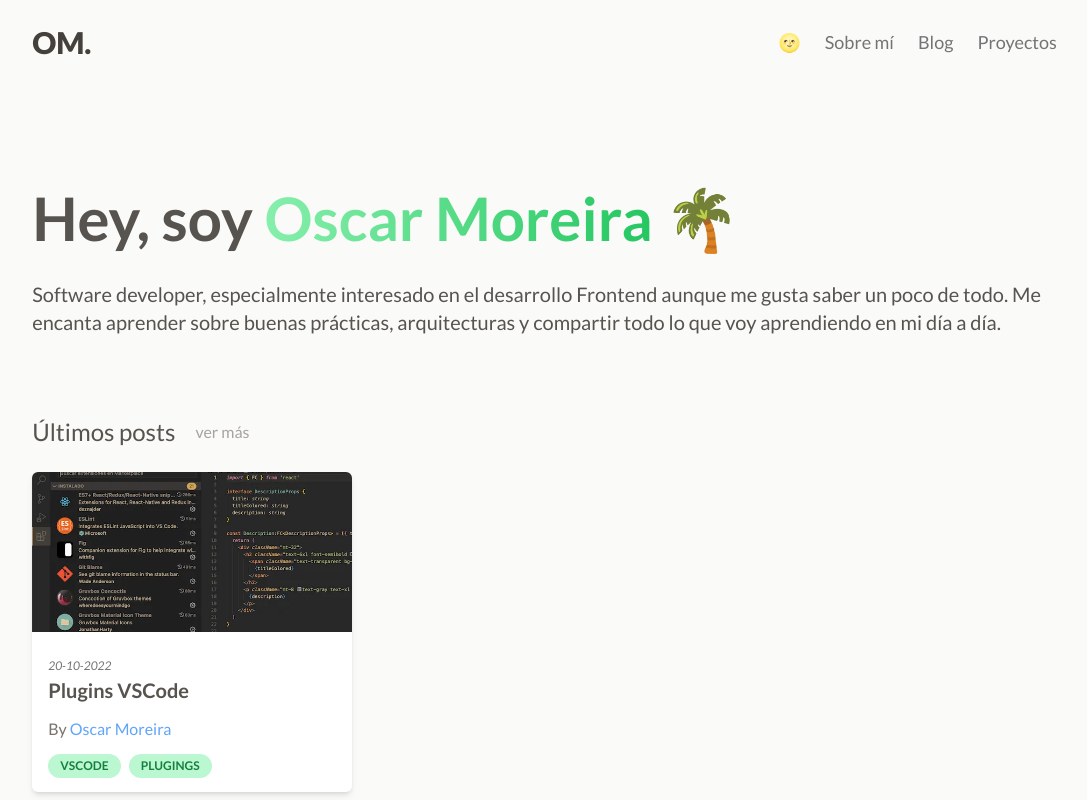
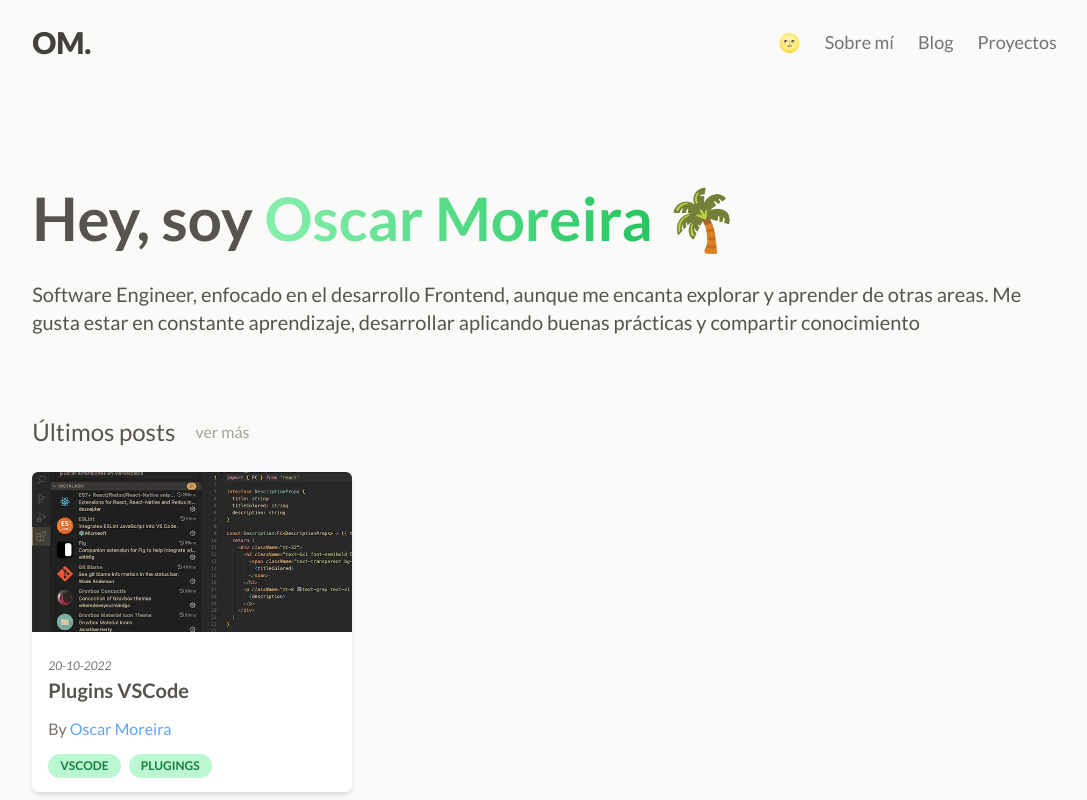
Before and after one commit to omorest/oscarmoreira.dev, a Next.js app: page / in a window 1280 px wide. Shown: the top 800 px of the page, without its empty margins (88-1175 px from the left). Built offline with nearby package versions, Linux system fonts and the light colour scheme.

Commit message:
description

```diff
--- a/components/Description.tsx
+++ b/components/Description.tsx
@@ -9,12 +9,12 @@
 const Description: FC<DescriptionProps> = ({ title, titleColored, description }) => {
   return (
     <div className="mt-32">
-      <h2 className="transition ease-in-out delay-100 text-6xl font-semibold dark:text-white">{title}&nbsp;
-        <span className="text-transparent bg-clip-text bg-gradient-to-r from-green-300 to-green-500">
+      <span className="transition ease-in-out delay-100 text-6xl font-semibold dark:text-white">{title}&nbsp;
+        <h1 className="inline text-transparent bg-clip-text bg-gradient-to-r from-green-300 to-green-500">
           {titleColored}&nbsp;
-        </span>
+        </h1>
         🌴
-      </h2>
+      </span>
       <p className="mt-8 max-w-[100ch] text-stone-600 text-xl font-normal dark:text-light-gray">
         {description}
       </p>
--- a/content/home.json
+++ b/content/home.json
@@ -3,7 +3,7 @@
     "title": "Hey, soy",
     "titleEn": "Hey, I'm",
     "titleColored": "Oscar Moreira",
-    "description": "Software developer, especialmente interesado en el desarrollo Frontend aunque me gusta saber un poco de todo. Me encanta aprender sobre buenas prácticas, arquitecturas y compartir todo lo que voy aprendiendo en mi día a día.",
+    "description": "Software Engineer, enfocado en el desarrollo Frontend, aunque me encanta explorar y aprender de otras areas. Me gusta estar en constante aprendizaje, desarrollar aplicando buenas prácticas y compartir conocimiento",
     "descriptionEn": "Software developer, passionate about learning good practices, architectures and share the new knowledge."
   },
   "socials": [
```
Also changed, not shown: 1 other file (tests, documents, lock files or other folders).
